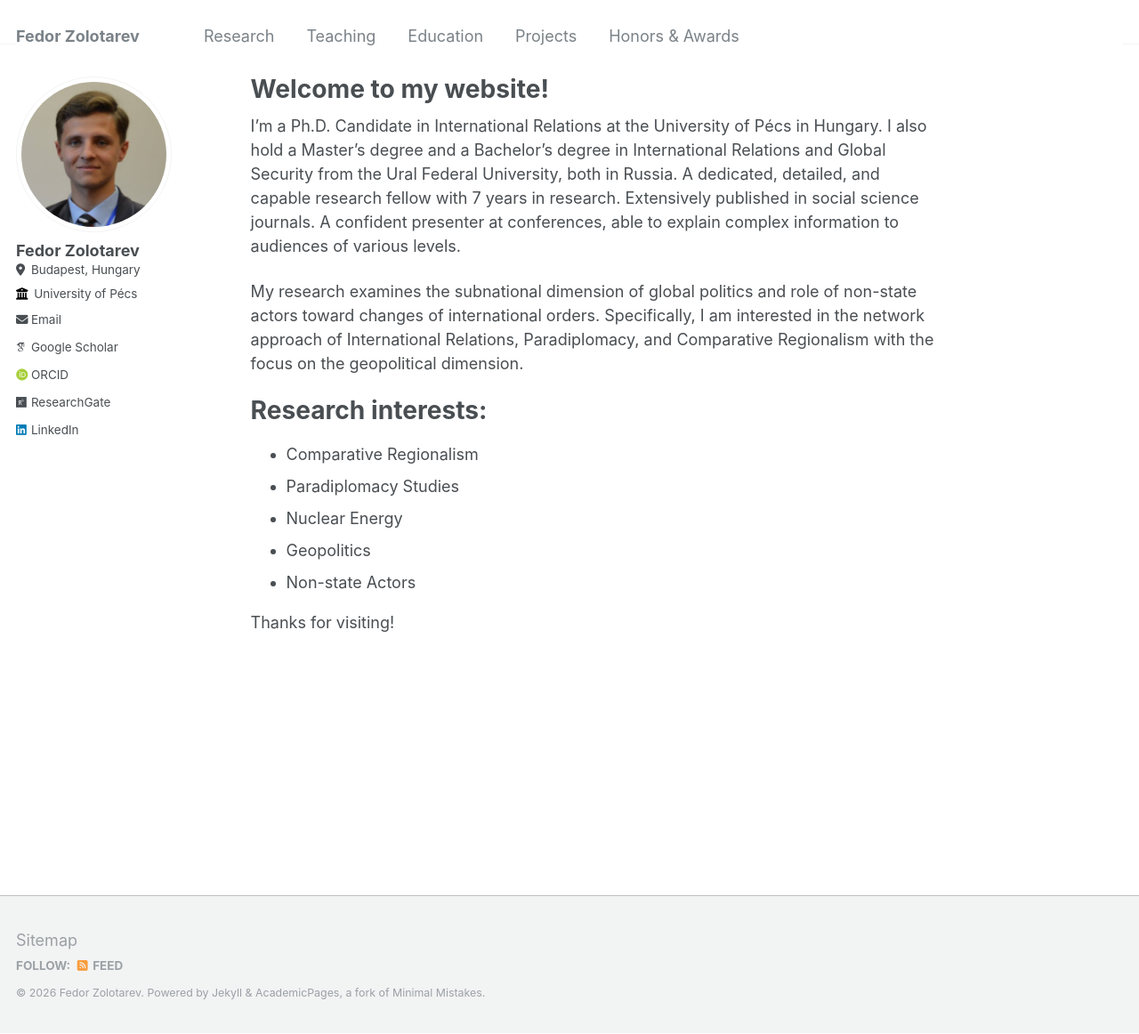
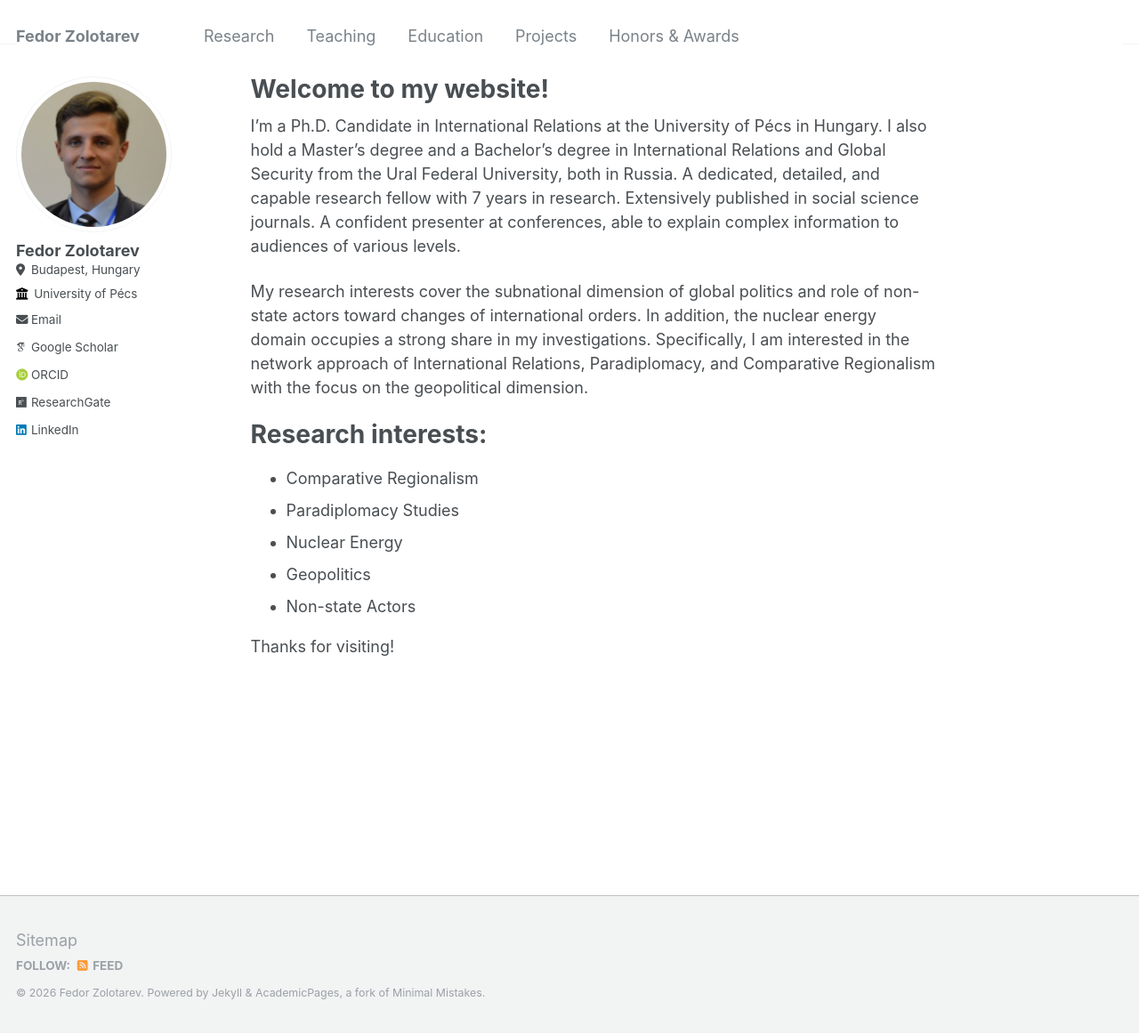
Before and after one commit to zolotarevfedor/bio, a Jekyll site: the page built from _pages/about.md, in a window 1280 px wide and 1162 px high. Shown: the whole window at 89% size. Built offline with Jekyll 4.4.1, drawn with Linux system fonts in a browser that asks for light colours; some web fonts are replaced.

Commit message:
about.md

```diff
--- a/_pages/about.md
+++ b/_pages/about.md
@@ -9,7 +9,7 @@ redirect_from:
 
 I’m a Ph.D. Candidate in International Relations at the University of Pécs in Hungary. I also hold a Master’s degree and a Bachelor’s degree in International Relations and Global Security from the Ural Federal University, both in Russia. A dedicated, detailed, and capable research fellow with 7 years in research. Extensively published in social science journals. A confident presenter at conferences, able to explain complex information to audiences of various levels.
 
-My research examines the subnational dimension of global politics and role of non-state actors toward changes of international orders. Specifically, I am interested in the network approach of International Relations, Paradiplomacy, and Comparative Regionalism with the focus on the geopolitical dimension.
+My research interests cover the subnational dimension of global politics and role of non-state actors toward changes of international orders. In addition, the nuclear energy domain occupies a strong share in my investigations.  Specifically, I am interested in the network approach of International Relations, Paradiplomacy, and Comparative Regionalism with the focus on the geopolitical dimension.
 
 Research interests:
 ======
```
